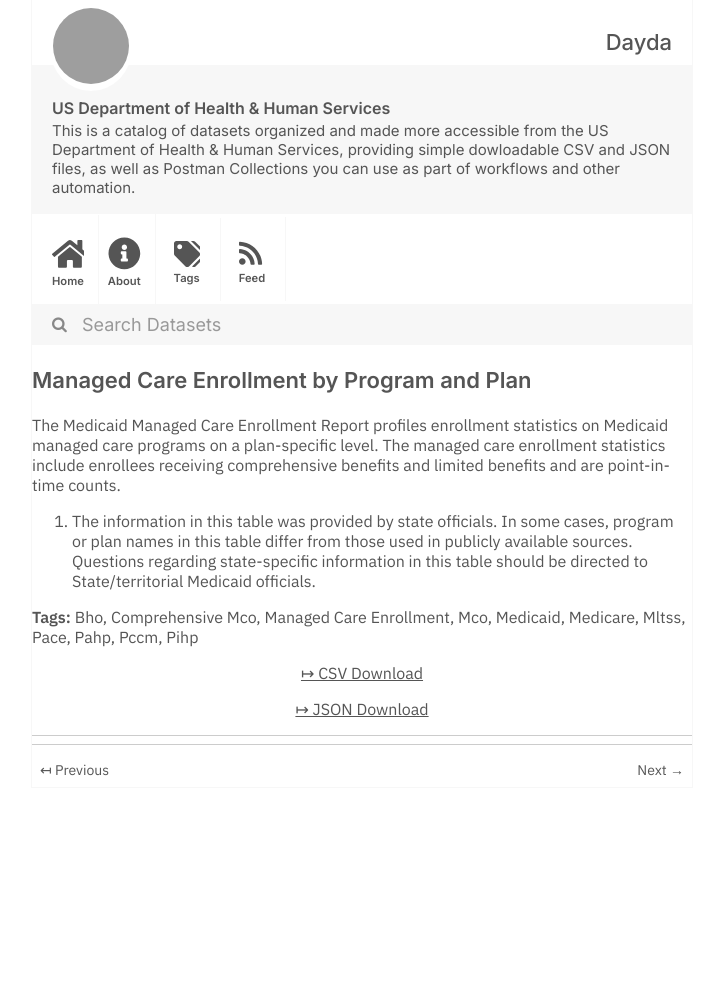
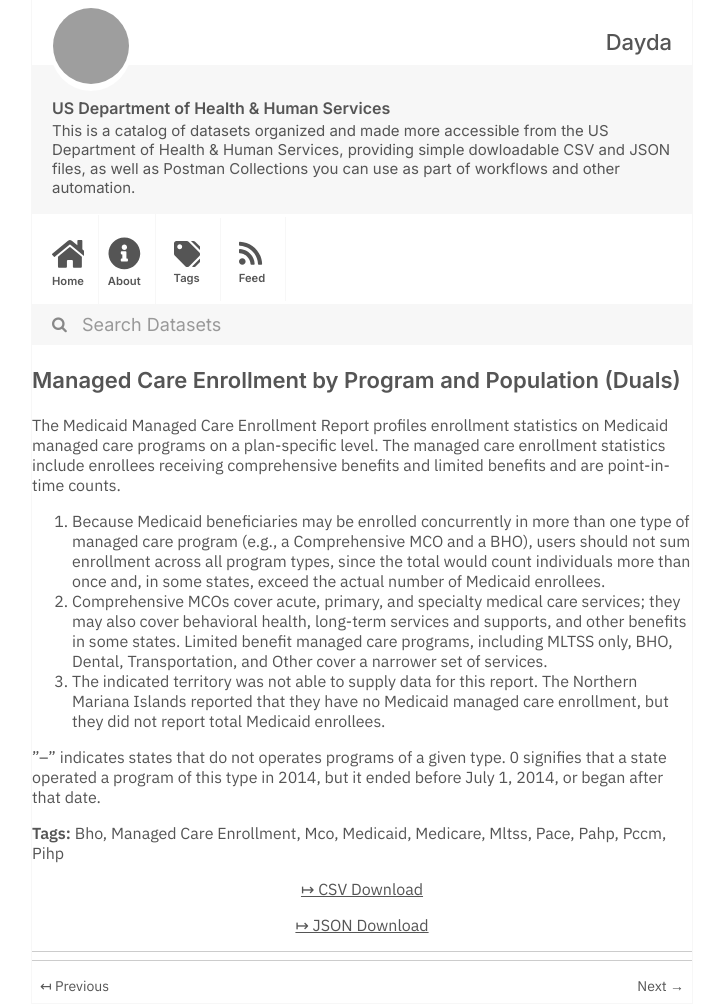
Before and after one commit to dayda-entities/us-department-of-health-and-human-services, a Jekyll site: the page built from _posts/2020-11-10-managed-care-enrollment-by-pro.md, in a window 1280 px wide, cut to the strip 0-1004 px from the top of the page. Shown: the whole strip, without its empty margins (278-1001 px from the left). Built offline with Jekyll 4.4.1, drawn with Linux system fonts in a browser that asks for light colours; before the commit the page ends 900 px from its top, so only the background shows below that; grey boxes are pictures that could not be loaded.

Commit message:
Publish Data

```diff
--- a/_posts/2020-11-10-managed-care-enrollment-by-pro.md
+++ b/_posts/2020-11-10-managed-care-enrollment-by-pro.md
@@ -1,12 +1,11 @@
 ---
-title: Managed Care Enrollment by Program and Plan
-created: '2020-11-10T16:17:44.218744'
-modified: '2021-04-21T22:13:45.875854'
+title: Managed Care Enrollment by Program and Population (Duals)
+created: '2020-11-10T16:18:12.183342'
+modified: '2021-05-03T21:23:16.451659'
 state: active
 type: dataset
 tags:
   - Bho
-  - Comprehensive Mco
   - Managed Care Enrollment
   - Mco
   - Medicaid
@@ -16,12 +15,17 @@ tags:
   - Pahp
   - Pccm
   - Pihp
-groups: []
-csv_url: 'https://data.medicaid.gov/api/views/ghyh-r8nn/rows.csv?accessType=DOWNLOAD'
-json_url: 'https://data.medicaid.gov/api/views/ghyh-r8nn/rows.json?accessType=DOWNLOAD'
+groups:
+  - Older Adults Health Data Collection
+csv_url: 'https://data.medicaid.gov/api/views/gvym-w343/rows.csv?accessType=DOWNLOAD'
+json_url: 'https://data.medicaid.gov/api/views/gvym-w343/rows.json?accessType=DOWNLOAD'
 layout: post
 
 ---
 The Medicaid Managed Care Enrollment Report profiles enrollment statistics on Medicaid managed care programs on a plan-specific level. The managed care enrollment statistics include enrollees receiving comprehensive benefits and limited benefits and are point-in-time counts.
 
-1. The information in this table was provided by state officials. In some cases, program or plan names in this table differ from those used in publicly available sources. Questions regarding state-specific information in this table should be directed to State/territorial Medicaid officials.
+1. Because Medicaid beneficiaries may be enrolled concurrently in more than one type of managed care program (e.g., a Comprehensive MCO and a BHO), users should not sum enrollment across all program types, since the total would count individuals more than once and, in some states, exceed the actual number of Medicaid enrollees.
+2. Comprehensive MCOs cover acute, primary, and specialty medical care services; they may also cover behavioral health, long-term services and supports, and other benefits in some states. Limited benefit managed care programs, including MLTSS only, BHO, Dental, Transportation, and Other cover a narrower set of services.
+3. The indicated territory was not able to supply data for this report. The Northern Mariana Islands reported that they have no Medicaid managed care enrollment, but they did not report total Medicaid enrollees.
+
+"--" indicates states that do not operates programs of a given type. 0 signifies that a state operated a program of this type in 2014, but it ended before July 1, 2014, or began after that date.
```
